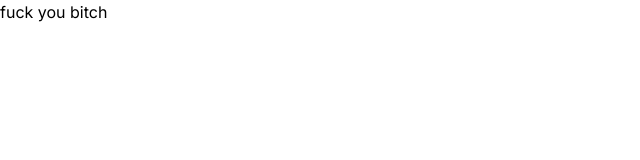
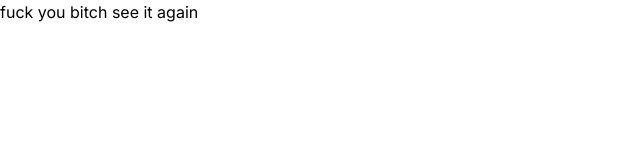
Before and after one commit to mrg25mrg25/july12, a Next.js app: page / in a window 1280 px wide. Shown: the top 160 px of the page, without its empty margins (0-640 px from the left). Built offline with nearby package versions, Linux system fonts and the light colour scheme.

Commit message:
janina bro2

```diff
--- a/app/(mission)/health.tsx
+++ b/app/(mission)/health.tsx
@@ -3,7 +3,7 @@ import React from 'react'
 export default function health() {
   return (
     <div>
-        fuck you bitch
+        fuck you bitch see it again
     </div>
   )
 }
```
